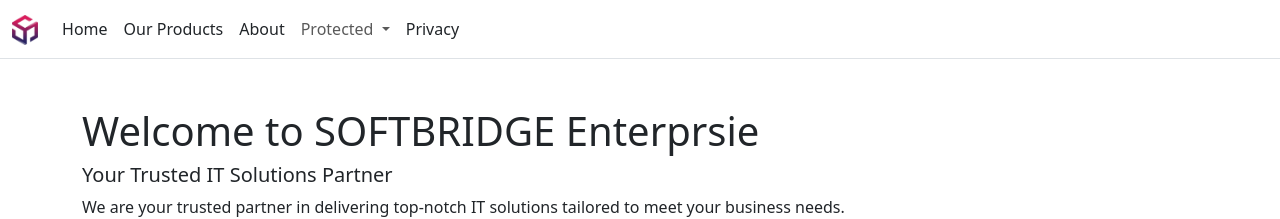
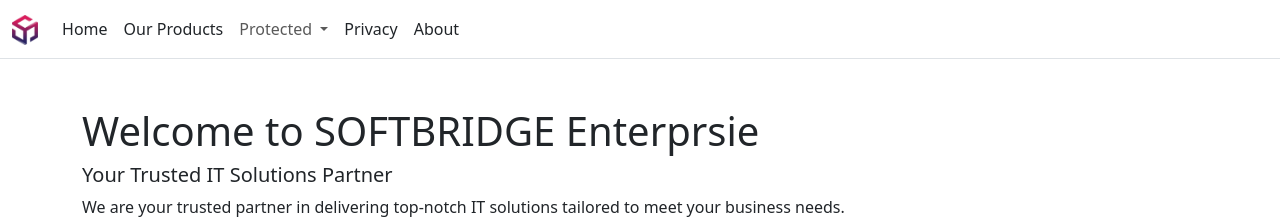
Before and after one commit to mfauziii/softbridge.github.io, a Jekyll site: the page built from index.md, in a window 1280 px wide. Shown: the top 219 px of the page. Built offline with Jekyll 4.4.1, drawn with Linux system fonts in a browser that asks for light colours; nearby versions of some CDN libraries.

Commit message:
Update header.html

```diff
--- a/_includes/header.html
+++ b/_includes/header.html
@@ -15,9 +15,6 @@
             <li class="nav-item">
                 <a class="nav-link text-dark" href="/products">Our Products</a>
             </li>
-            <li class="nav-item">
-                <a class="nav-link text-dark" href="/about">About</a>
-            </li>
             <li class="nav-item dropdown">
                 <a class="nav-link dropdown-toggle" href="#" role="button" data-bs-toggle="dropdown" aria-expanded="false">
                     Protected
@@ -29,6 +26,9 @@
              <li class="nav-item">
                  <a class="nav-link text-dark" asp-area="" asp-page="/Privacy" hydro-link>Privacy</a>
              </li>
+            <li class="nav-item">
+                <a class="nav-link text-dark" href="/about">About</a>
+            </li>
         </ul>
      </div>
   </div>
```
